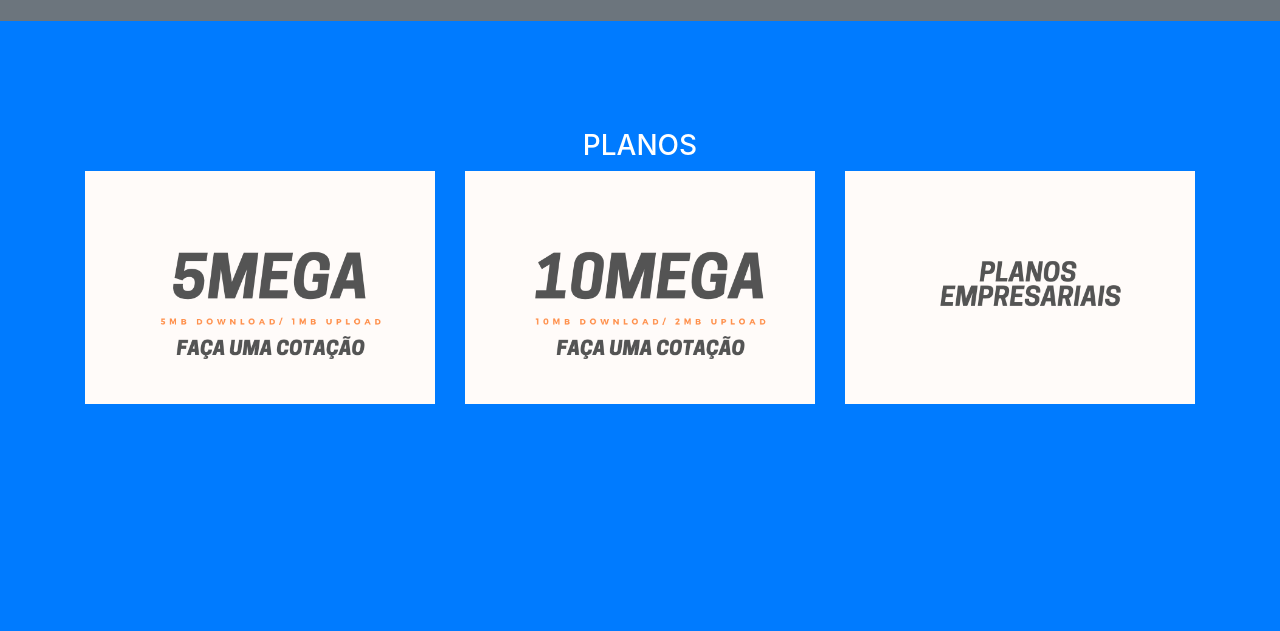
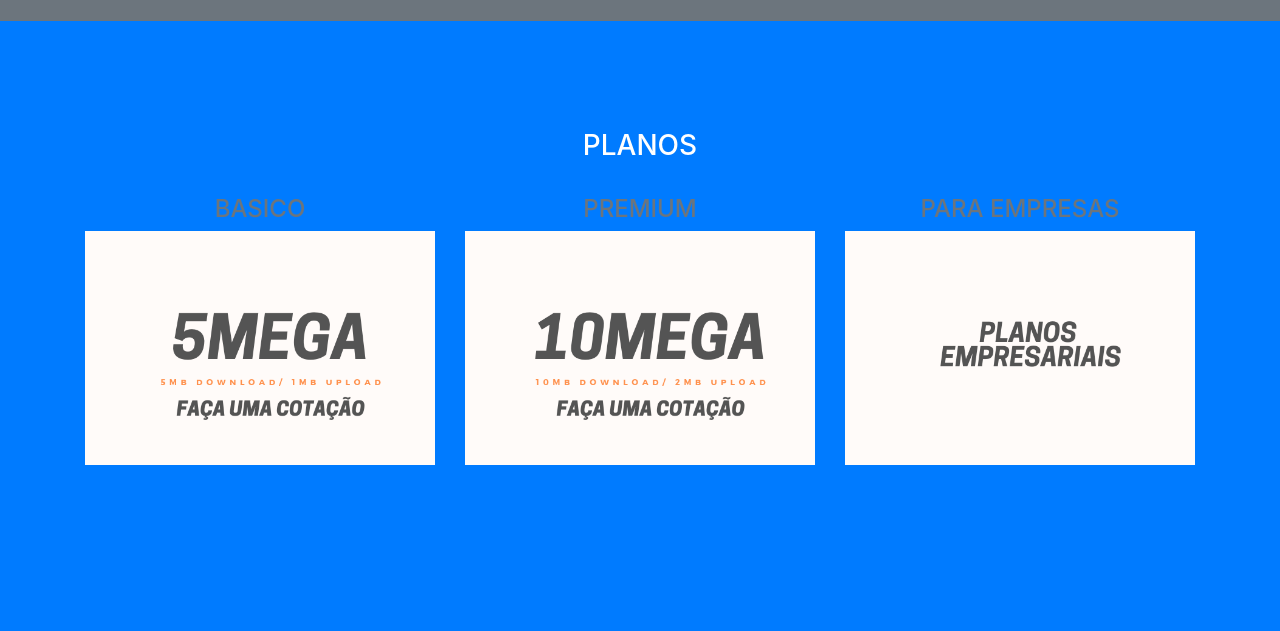
Before and after one commit to maudev1/veloz.github.io, a website with bundled scripts: page index.html in a window 1280 px wide. Shown: the part 169-800 px from the top of the page. Built offline with nearby package versions, Linux system fonts and the light colour scheme; a web font is replaced by a local one.

Commit message:
no message

```diff
--- a/index.html
+++ b/index.html
@@ -63,9 +63,11 @@
       <div class="container">
         <h3 class="text-center text-uppercase text-white">Planos</h3>
 
-
+       <br>
         <div class="row">
           <div class="col-md-6 col-lg-4">
+              <h4 class="text-center text-uppercase text-secondary">Basico</h4>
+
             <a class="portfolio-item d-block mx-auto" href="#portfolio-modal-1">
               <div class="portfolio-item-caption d-flex position-absolute h-100 w-100">
                 <div class="portfolio-item-caption-content my-auto w-100 text-center text-white">
@@ -74,8 +76,11 @@
               </div>
               <img class="img-fluid" src="img/portfolio/5mega.png" alt="Responsive image">
             </a>
+            <br>
           </div>
           <div class="col-md-6 col-lg-4">
+              <h4 class="text-center text-uppercase text-secondary">Premium</h4>
+
             <a class="portfolio-item d-block mx-auto" href="#portfolio-modal-2">
               <div class="portfolio-item-caption d-flex position-absolute h-100 w-100">
                 <div class="portfolio-item-caption-content my-auto w-100 text-center text-white">
@@ -84,8 +89,11 @@
               </div>
               <img class="img-fluid" src="img/portfolio/10mega.png" alt="Responsive image">
             </a>
+            <br>
           </div>
           <div class="col-md-6 col-lg-4">
+              <h4 class="text-center text-uppercase text-secondary">Para empresas</h4>
+
             <a class="portfolio-item d-block mx-auto" href="#portfolio-modal-3">
               <div class="portfolio-item-caption d-flex position-absolute h-100 w-100">
                 <div class="portfolio-item-caption-content my-auto w-100 text-center text-white">
@@ -94,6 +102,7 @@
               </div>
               <img class="img-fluid" src="img/portfolio/circus.png" alt="Responsive image">
             </a>
+            <br>
           </div>
 
         </div>
```
